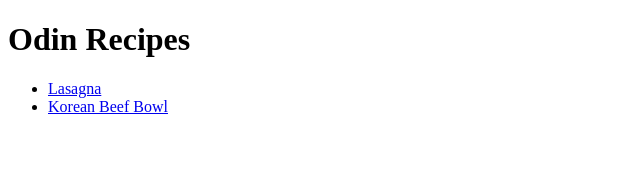
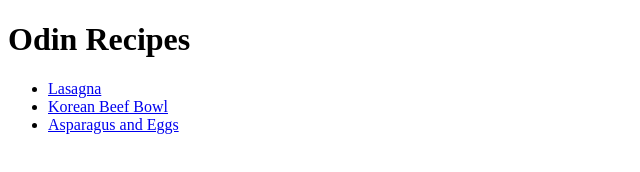
Before and after one commit to movchandanil/odin_recipes, a plain HTML site: page index.html in a window 1280 px wide. Shown: the whole page, without its empty margins (0-640 px from the left). Drawn offline with Linux system fonts and the light colour scheme.

Commit message:
Add asparagus egg to list recipes

```diff
--- a/index.html
+++ b/index.html
@@ -11,6 +11,7 @@
     <ul>
         <li><a href="recipes/lasagna.html">Lasagna</a></li>
         <li><a href="recipes/korean_beef_bowl.html">Korean Beef Bowl</a></li>
+        <li><a href="recipes/asparagus_eggs.html">Asparagus and Eggs</a></li>
 
     </ul>
 
```
